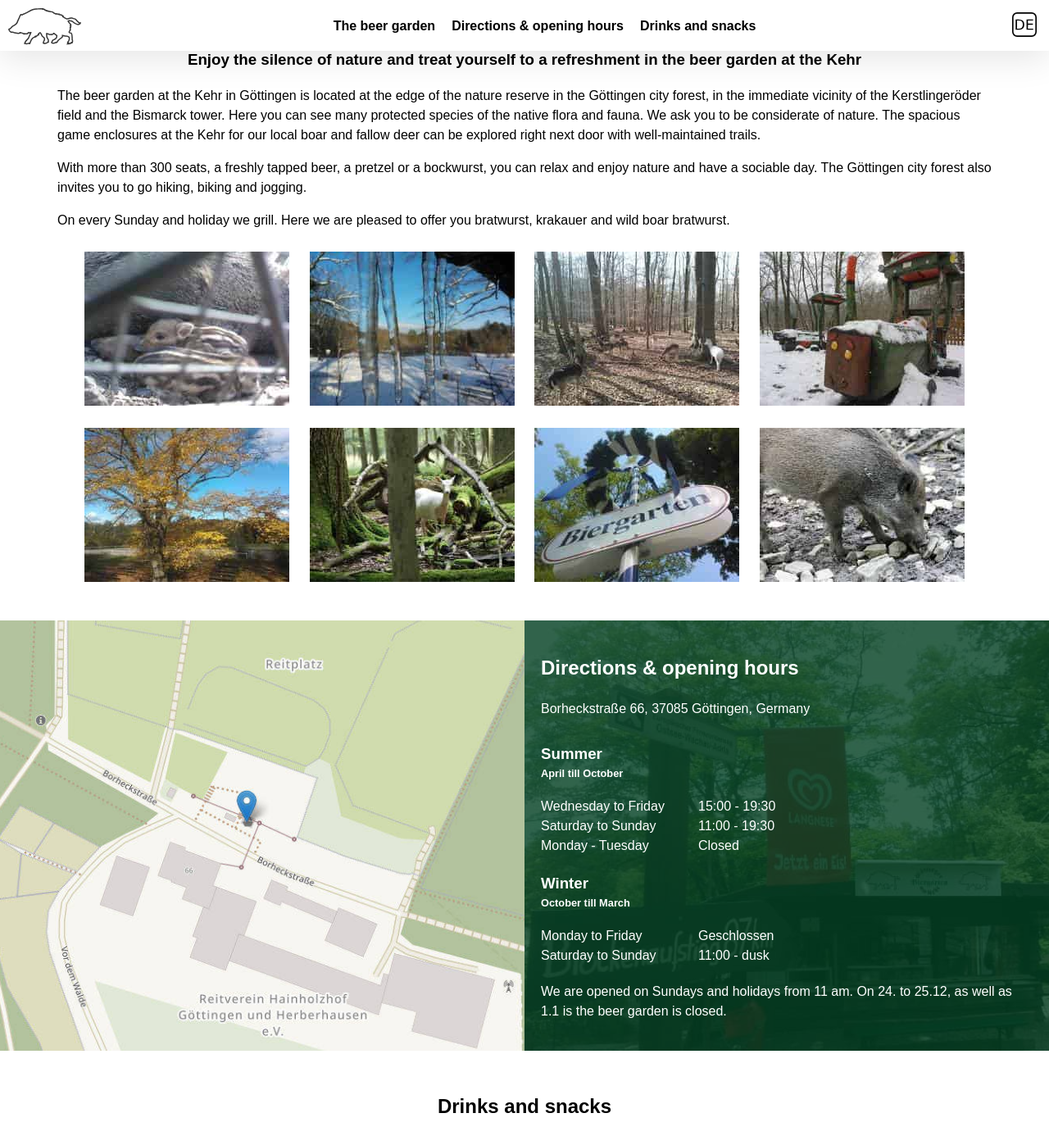
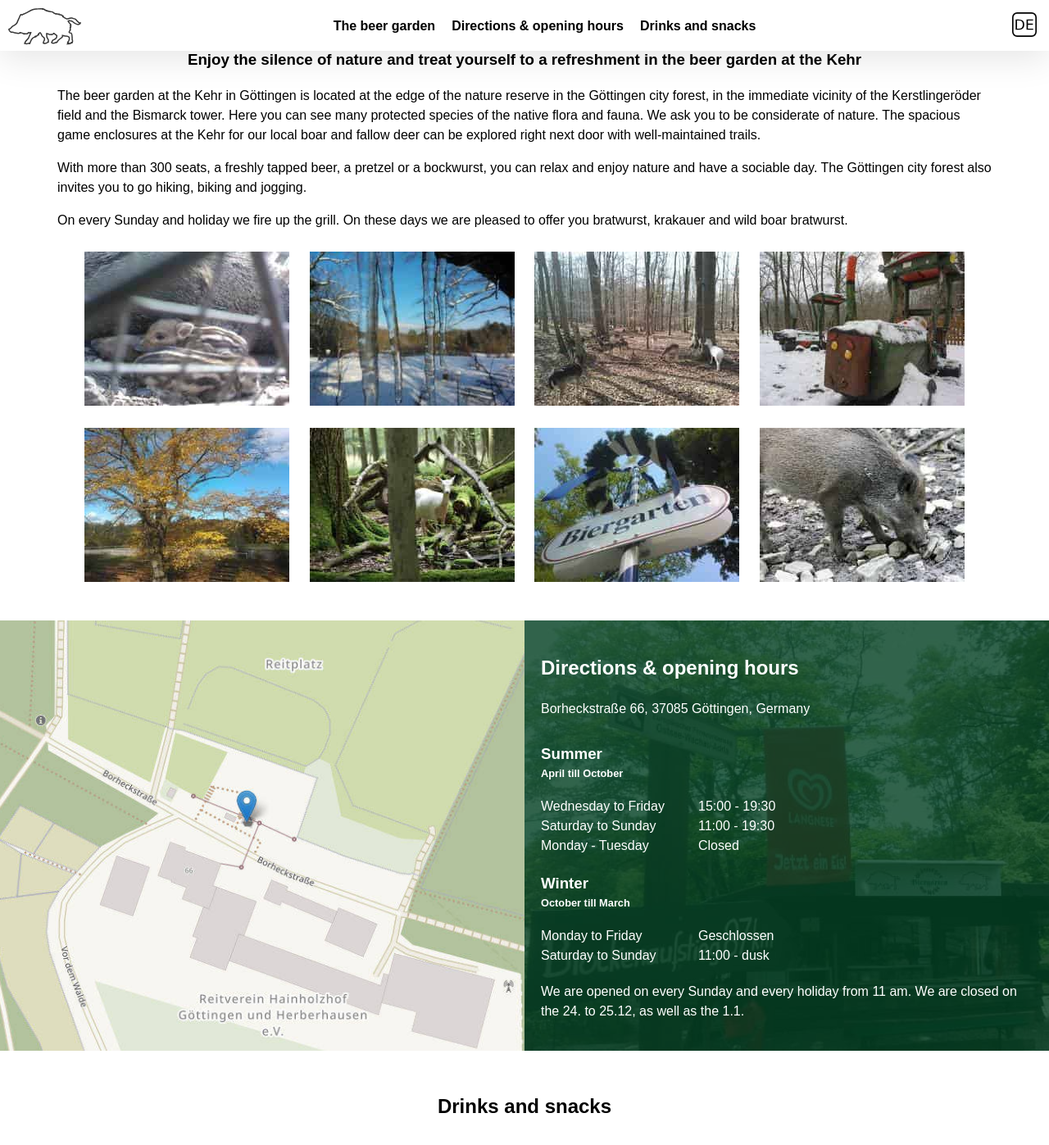
Before and after one commit to versable/kehr-website, a Jekyll site: the page built from en/index.html, in a window 1280 px wide and 1400 px high, scrolled down 740 px. Shown: the top 1397 px of the window at 82% size. Built offline with Jekyll 4.4.1, drawn with Linux system fonts in a browser that asks for light colours.

Commit message:
Rephrase english translation

```diff
--- a/en/index.html
+++ b/en/index.html
@@ -57,8 +57,8 @@ excerpt: >
     forest also invites you to go hiking, biking and jogging.
     </p>
     <p>
-    On every Sunday and holiday we grill. Here we are pleased to offer you
-    bratwurst, krakauer and wild boar bratwurst.
+    On every Sunday and holiday we fire up the grill. On these days we are
+    pleased to offer you bratwurst, krakauer and wild boar bratwurst.
     </p>
     <div class="thumbs">
         <a href="/images/kehr3.jpg"><img src="/images/kehr3-t.jpg" loading="lazy" width="250" height="188" alt="Frischlinge"></a>
@@ -98,8 +98,8 @@ excerpt: >
             <dd>11:00 - dusk</dd>
         </dl>
         <p>
-            We are opened on Sundays and holidays from 11 am. On 24. to 25.12,
-            as well as 1.1 is the beer garden is closed.
+            We are opened on every Sunday and every holiday from 11 am. We are
+            closed on the 24. to 25.12, as well as the 1.1.
         </p>
     </div>
 </section>
```
